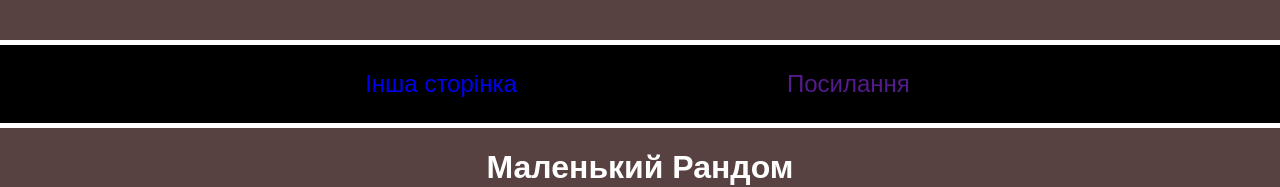
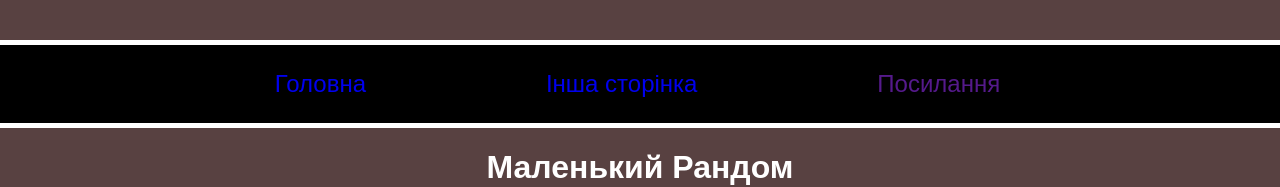
Before and after one commit to ValentiTeach/GlitchMarket, a plain HTML site: page index.html in a window 1280 px wide. Shown: the part 350-537 px from the top of the page. Drawn offline with Linux system fonts and the light colour scheme.

Commit message:
Update index.html

```diff
--- a/index.html
+++ b/index.html
@@ -11,7 +11,7 @@
         <img src="https://learn.logikaschool.com/uploads/student/2801008/68a9c364baa14.png">
     </header>
    <nav>
-    <a class="nav-link" href="index.html>Головна</a>
+    <a class="nav-link" href="index.html">Головна</a>
     <a class="nav-link" href="about.html">Інша сторінка</a>
     <a class="nav-link" href="">Посилання</a>
 </nav>
```
